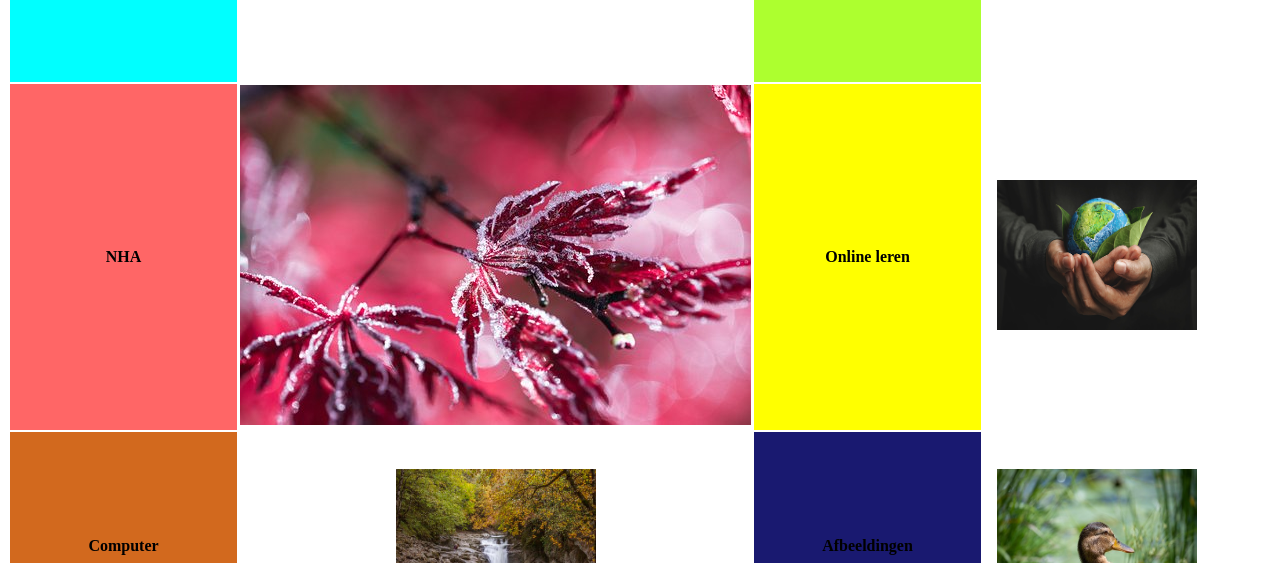
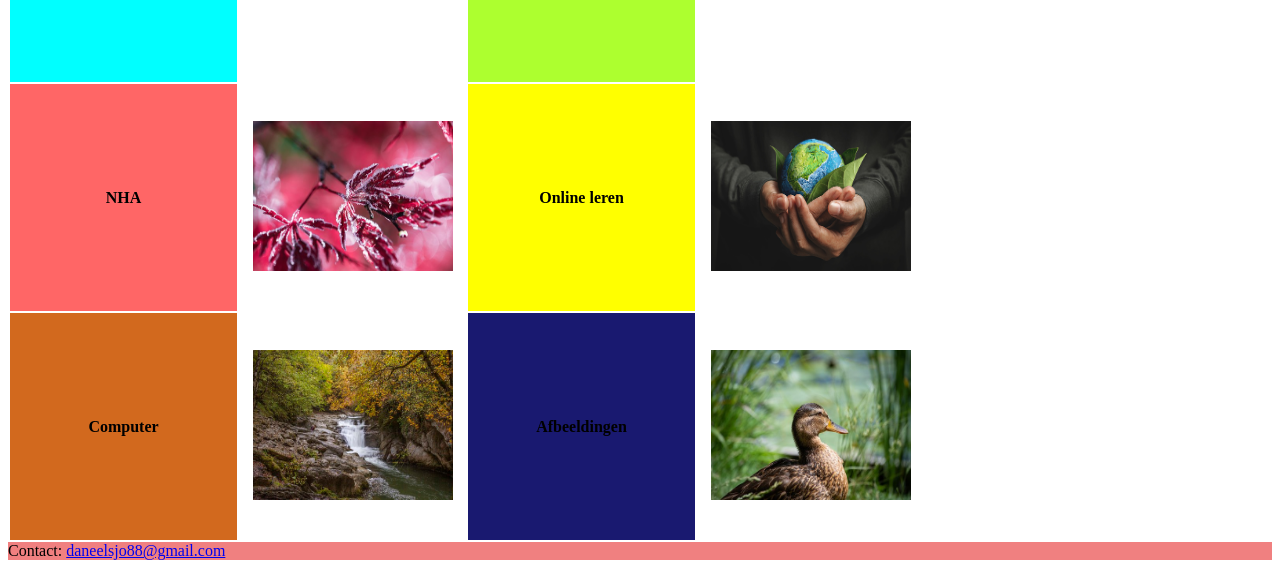
Before and after one commit to daneelsjo/CSS-oefeningen, a plain HTML site: page index.html in a window 1280 px wide. Shown: the part 496-1059 px from the top of the page. Drawn offline with Linux system fonts and the light colour scheme.

Commit message:
aanpassing in class

```diff
--- a/index.html
+++ b/index.html
@@ -31,7 +31,7 @@
             </tr>
             <tr>
                 <td id="cel9"><strong>NHA</strong></td>
-                <td id="cel10"> <img src="/CSS-oefeningen/img/bevroren.jpg" class="bevroren bladeren" alt="bevrorenbladeren"> </td>
+                <td id="cel10"> <img src="/CSS-oefeningen/img/bevroren.jpg" class="bevrorenbladeren" alt="bevroren bladeren"> </td>
                 <td id="cel11"><strong>Online leren</strong></td>
                 <td id="cel12"> <img src="/CSS-oefeningen/img/wereldbol.jpg" class="wereldbol" alt="wereldbol"> </td>
             </tr>
```
